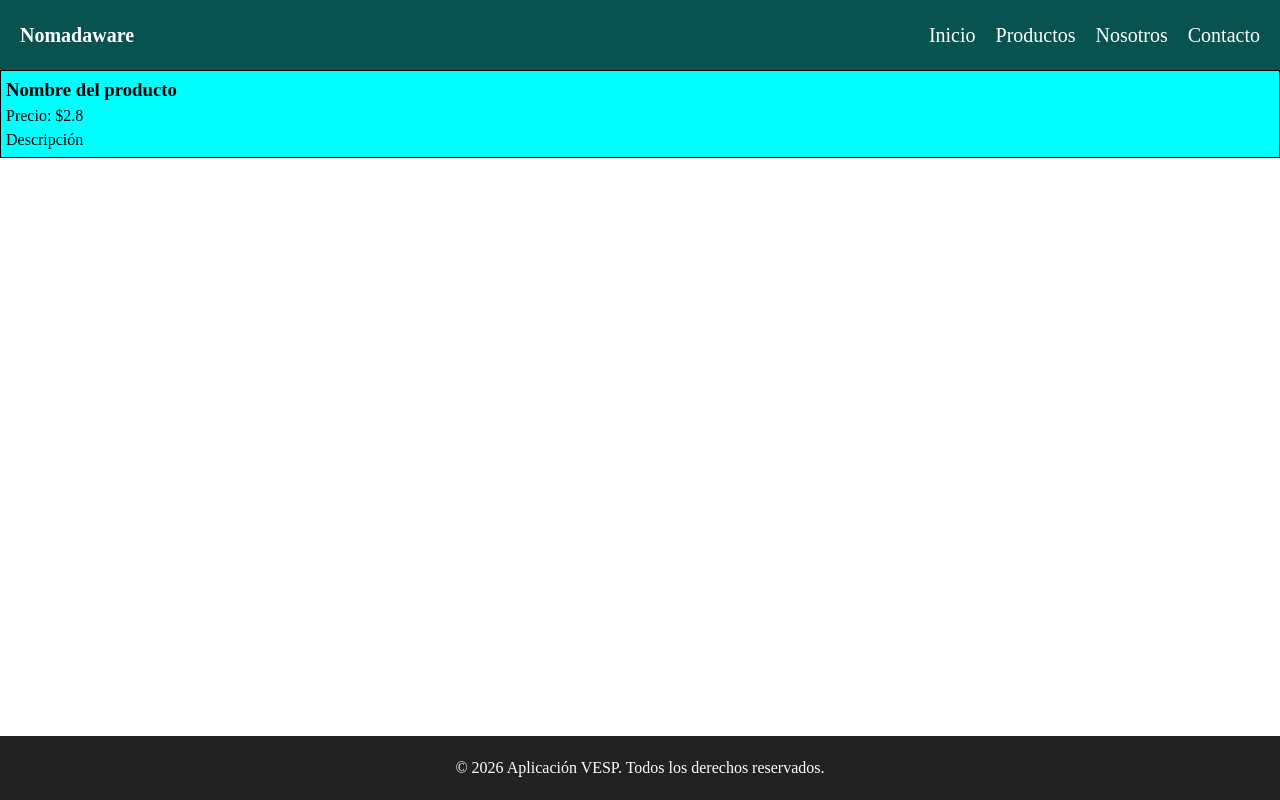
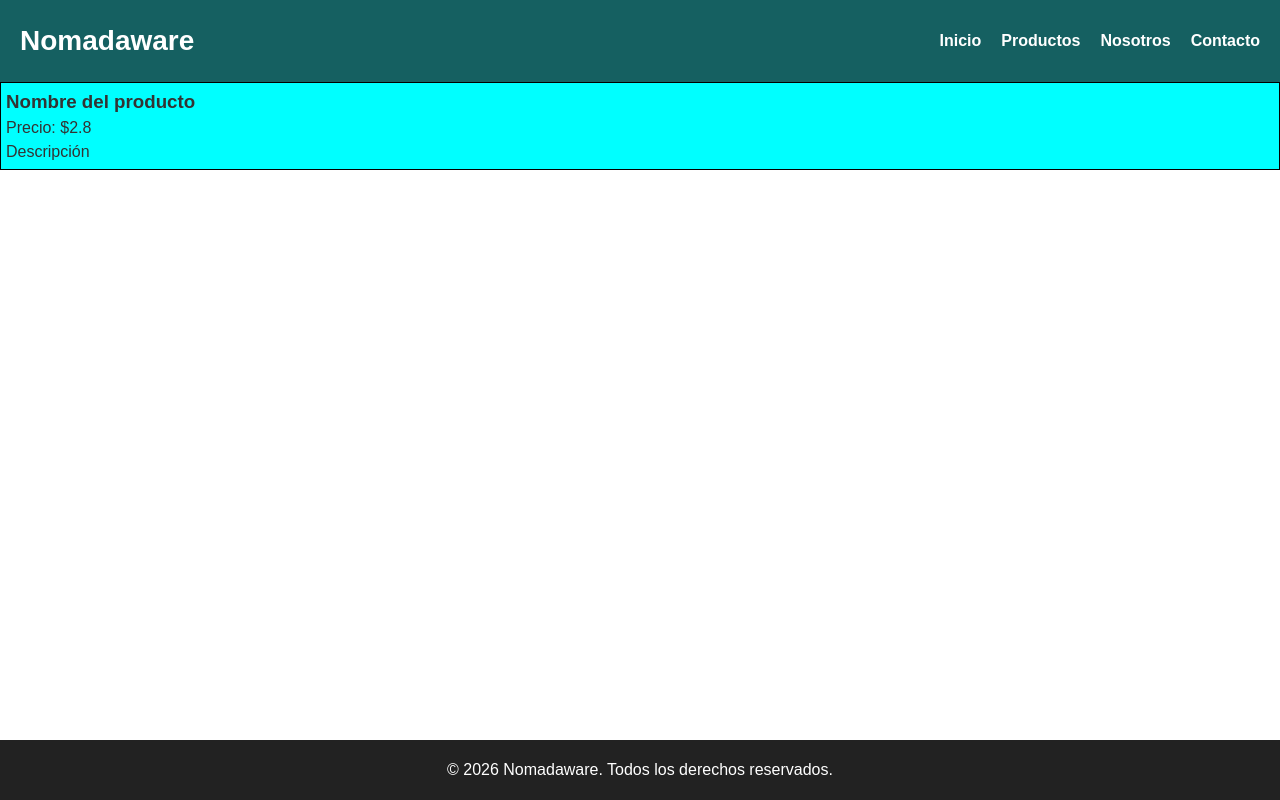
Before and after one commit to kaddistreet-cmyk/ejercicioangular, an Angular app: page /productos in a window 1280 px wide. Built offline with nearby package versions, Linux system fonts and the light colour scheme.

Commit message:
style: aplicar identidad visual base de Nomadaware

```diff
--- a/src/app/footer/footer.css
+++ b/src/app/footer/footer.css
@@ -1,6 +1,6 @@
 .footer {
-    background-color: #222;
-    color: white;
-    padding: 20px;
-    text-align: center;
+  padding: 18px;
+  color: #ffffff;
+  background-color: #222222;
+  text-align: center;
 }
--- a/src/app/footer/footer.html
+++ b/src/app/footer/footer.html
@@ -1,3 +1,3 @@
 <footer class="footer">
-    <p>© 2026 Aplicación VESP. Todos los derechos reservados.</p>
+  <p>© 2026 Nomadaware. Todos los derechos reservados.</p>
 </footer>
--- a/src/app/header/header.css
+++ b/src/app/header/header.css
@@ -1,23 +1,27 @@
 .encabezado {
-    background-color: #08524f;
-    padding: 20px;
-    display: flex;
-    justify-content: space-between;
-    align-items: center;
+  display: flex;
+  align-items: center;
+  justify-content: space-between;
+  padding: 20px;
+  background-color: #156061;
 }
 
-nav {
-    display: flex;
-    gap: 20px;
+.encabezado h1 {
+  color: #ffffff;
+  font-size: 28px;
 }
 
-a {
-    color: white;
-    font-size: 20px;
-    text-decoration: none;
+.nav {
+  display: flex;
+  align-items: center;
+  gap: 20px;
+  margin: 0;
+  padding: 0;
 }
 
-h1 {
-    color: white;
-    font-size: 20px;
+.nav a {
+  color: #ffffff;
+  font-weight: bold;
+  text-decoration: none;
+  transition: color 0.3s ease;
 }
--- a/src/app/tarjeta-producto/tarjeta-producto.css
+++ b/src/app/tarjeta-producto/tarjeta-producto.css
@@ -1,5 +1,5 @@
 .tarjeta {
-    border: 1px solid;
-    background-color: aqua;
-    padding: 5px;
+  padding: 5px;
+  background-color: #00ffff;
+  border: 1px solid #000000;
 }
--- a/src/index.html
+++ b/src/index.html
@@ -1,8 +1,8 @@
 <!doctype html>
-<html lang="en">
+<html lang="es">
 <head>
   <meta charset="utf-8">
-  <title>PrimerProyectoAngular</title>
+  <title>Nomadaware</title>
   <base href="/">
   <meta name="viewport" content="width=device-width, initial-scale=1">
   <link rel="icon" type="image/x-icon" href="favicon.ico">
--- a/src/styles.css
+++ b/src/styles.css
@@ -1,75 +1,48 @@
-*,
-*::before,
-*::after {
+* {
   box-sizing: border-box;
-}
-
-/* 2. Remove default margin */
-*:not(dialog) {
   margin: 0;
-}
-
-/* 3. Enable keyword animations */
-@media (prefers-reduced-motion: no-preference) {
-    html {
-        interpolate-size: allow-keywords;
-    }
+  padding: 0;
 }
 
 body {
-    /* 4. Increase line-height */
+  color: #333333;
+  background-color: #ffffff;
+  font-family: Arial, Helvetica, sans-serif;
   line-height: 1.5;
-    /* 5. Improve text rendering */
-    -webkit-font-smoothing: antialiased;
 }
 
-/* 6. Improve media defaults */
-img,
-picture,
-video,
-canvas,
-svg {
+img {
   display: block;
   max-width: 100%;
 }
 
-/* 7. Inherit fonts for form controls */
 input,
-button,
-textarea,
-select {
+button {
   font: inherit;
 }
 
-/* 8. Avoid text overflows */
-p,
-h1,
-h2,
-h3,
-h4,
-h5,
-h6 {
-    overflow-wrap: break-word;
+.contenedor {
+  width: min(950px, 100%);
+  margin: 0 auto;
+  padding: 40px 20px;
 }
 
-/* 9. Improve line wrapping */
-p {
-    text-wrap: pretty;
+.titulo-seccion {
+  margin-bottom: 12px;
+  color: #08524f;
+  font-size: 28px;
 }
 
-h1,
-h2,
-h3,
-h4,
-h5,
-h6 {
-    text-wrap: balance;
+.descripcion-seccion {
+  margin-bottom: 20px;
 }
 
-/*
-  10. Create a root stacking context
-*/
-#root,
-#__next {
-    isolation: isolate;
+@media (max-width: 600px) {
+  .contenedor {
+    padding: 30px 15px;
   }
+
+  .titulo-seccion {
+    font-size: 24px;
+  }
+}
```
Also changed, not shown: src/app/app.css (+4 -4 lines). Lines whose indentation alone changed are shown as unchanged.
